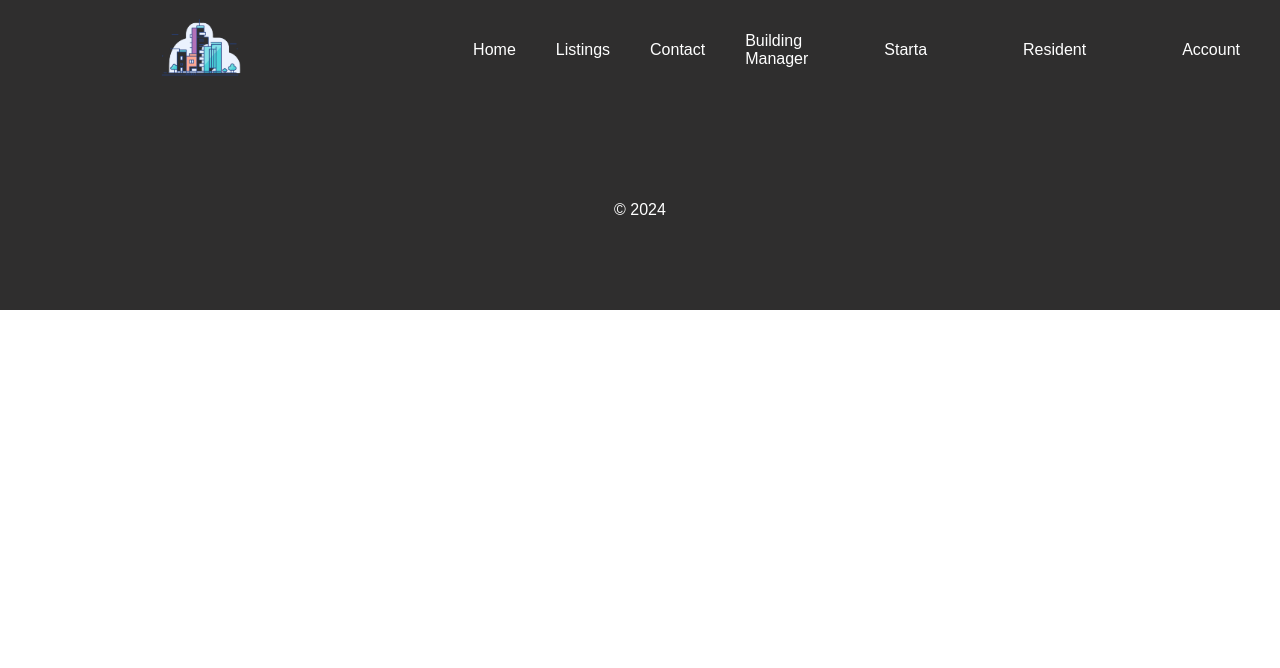
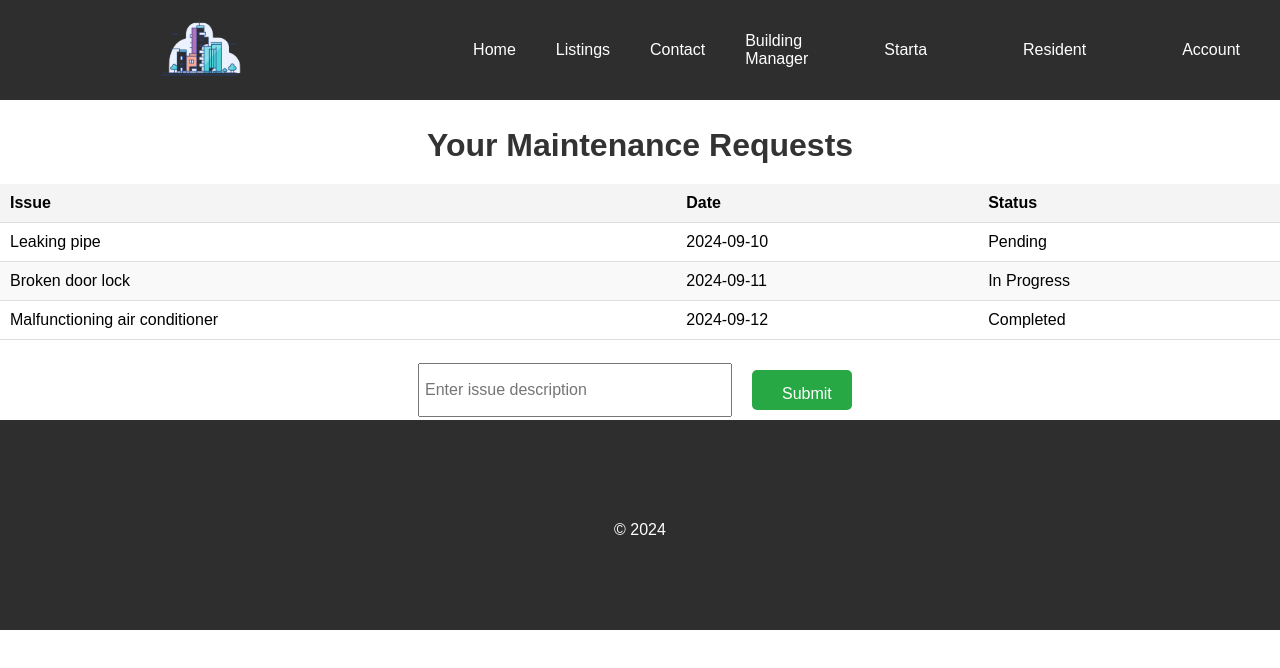
Before and after one commit to ngu892/DevOps, a React (Create React App) app: page /MaintenanceRequest in a window 1280 px wide. Shown: the top 668 px of the page. Built offline with nearby package versions, Linux system fonts and the light colour scheme.

Commit message:
added maintenancerequest function, fixed some issues from the propertyfee pages

```diff
--- a/src/App.js
+++ b/src/App.js
@@ -14,15 +14,16 @@ import MaintenanceRepair from './pages/MaintenanceRepair';
 import BuildingManager from './pages/BuildingManager';
 import PaymentMethods from './pages/PaymentMethods';
 import PaymentHistory from './pages/PaymentHistory';
+import MaintenanceRequest from './pages/MaintenanceRequest';
 import { BrowserRouter as Router, Routes, Route } from 'react-router-dom';
-
-
 import { PaymentProvider } from './context/PaymentContext';
+import { MaintenanceProvider } from './context/MaintenanceContext';
 
 function App() {
   return (
     <div className="App">
-      <PaymentProvider>
+      <MaintenanceProvider>
+       <PaymentProvider>
         <Router>
           <NavBar />
           <Routes>
@@ -39,13 +40,15 @@ function App() {
 
             <Route path="/propertyfee" element={<PropertyFee />} />
             <Route path="/MaintenanceRepair" element={<MaintenanceRepair />} />
+            <Route path="/MaintenanceRequest" element={<MaintenanceRequest />} />
 
             <Route path="/paymentmethods" element={<PaymentMethods />} />
             <Route path="/paymenthistory" element={<PaymentHistory />} />
           </Routes>
           <Footer />
         </Router>
-      </PaymentProvider>
+       </PaymentProvider>
+      </MaintenanceProvider>
     </div>
   );
 }
--- a/src/components/NavBar.js
+++ b/src/components/NavBar.js
@@ -20,6 +20,7 @@ function NavBar() {
           <div className="dropdown">
             <Link to="/Propertyfee"> Propertyfee </Link>
             <Link to="/MaintenanceRepair"> MaintenanceRepair </Link>
+            <Link to="/MaintenanceRequest"> MaintenanceRequest </Link>
           </div>
         </div>
 
--- /dev/null
+++ b/src/context/MaintenanceContext.js
@@ -0,0 +1,51 @@
+import React, { createContext, useState, useContext, useEffect } from 'react';
+
+
+const MaintenanceContext = createContext();
+
+
+export const useMaintenance = () => useContext(MaintenanceContext);
+
+
+export const MaintenanceProvider = ({ children }) => {
+
+  const getInitialRequests = () => {
+    const storedRequests = localStorage.getItem('maintenanceRequests');
+    return storedRequests ? JSON.parse(storedRequests) : [
+      { id: 1, issue: 'Leaking pipe', date: '2024-09-10', status: 'Pending' },
+      { id: 2, issue: 'Broken door lock', date: '2024-09-11', status: 'In Progress' },
+      { id: 3, issue: 'Malfunctioning air conditioner', date: '2024-09-12', status: 'Completed' }
+    ];
+  };
+
+  const [requests, setRequests] = useState(getInitialRequests);
+
+
+  useEffect(() => {
+    localStorage.setItem('maintenanceRequests', JSON.stringify(requests));
+  }, [requests]);
+
+  const updateStatus = (id, newStatus) => {
+    setRequests(prevRequests =>
+      prevRequests.map(request =>
+        request.id === id ? { ...request, status: newStatus } : request
+      )
+    );
+  };
+
+  const addRequest = (newRequest) => {
+    const newReq = {
+      id: requests.length + 1,
+      issue: newRequest,
+      date: new Date().toLocaleDateString(),
+      status: 'Pending',
+    };
+    setRequests([...requests, newReq]);
+  };
+
+  return (
+    <MaintenanceContext.Provider value={{ requests, updateStatus, addRequest }}>
+      {children}
+    </MaintenanceContext.Provider>
+  );
+};
--- a/src/pages/MaintenanceRepair.js
+++ b/src/pages/MaintenanceRepair.js
@@ -1,46 +1,14 @@
-import React, { useState, useEffect } from 'react';
+import React from 'react';
+import { useMaintenance } from '../context/MaintenanceContext';
 
 const MaintenanceRepair = () => {
-  const [requests, setRequests] = useState([
-    { id: 1, issue: 'Leaking pipe', date: '2024-09-10', status: 'Pending' },
-    { id: 2, issue: 'Broken door lock', date: '2024-09-11', status: 'In Progress' },
-    { id: 3, issue: 'Malfunctioning air conditioner', date: '2024-09-12', status: 'Completed' }
-  ]);
 
-  const [newRequest, setNewRequest] = useState('');
-  const [pendingCount, setPendingCount] = useState(0);
-  const [inProgressCount, setInProgressCount] = useState(0);
-  const [completedCount, setCompletedCount] = useState(0);
+  const { requests, updateStatus } = useMaintenance();
 
-  useEffect(() => {
-    const pending = requests.filter(request => request.status === 'Pending').length;
-    const inProgress = requests.filter(request => request.status === 'In Progress').length;
-    const completed = requests.filter(request => request.status === 'Completed').length;
 
-    setPendingCount(pending);
-    setInProgressCount(inProgress);
-    setCompletedCount(completed);
-  }, [requests]);
-
-  const updateStatus = (id, newStatus) => {
-    const updatedRequests = requests.map(request =>
-      request.id === id ? { ...request, status: newStatus } : request
-    );
-    setRequests(updatedRequests);
-  };
-
-  const handleSubmitRequest = () => {
-    if (newRequest) {
-      const newReq = {
-        id: requests.length + 1,
-        issue: newRequest,
-        date: new Date().toLocaleDateString(),
-        status: 'Pending'
-      };
-      setRequests([...requests, newReq]);
-      setNewRequest('');
-    }
-  };
+  const pendingCount = requests.filter(request => request.status === 'Pending').length;
+  const inProgressCount = requests.filter(request => request.status === 'In Progress').length;
+  const completedCount = requests.filter(request => request.status === 'Completed').length;
 
   return (
     <div>
@@ -82,17 +50,6 @@ const MaintenanceRepair = () => {
         <h3>In Progress Requests: {inProgressCount}</h3>
         <h3>Completed Requests: {completedCount}</h3>
       </div>
-
-      <div>
-        <h3>Submit a New Maintenance Request</h3>
-        <input
-          type="text"
-          placeholder="Enter issue description"
-          value={newRequest}
-          onChange={(e) => setNewRequest(e.target.value)}
-        />
-        <button onClick={handleSubmitRequest}>Submit</button>
-      </div>
     </div>
   );
 };
--- /dev/null
+++ b/src/pages/MaintenanceRequest.js
@@ -0,0 +1,53 @@
+import React, { useState } from 'react';
+import { useMaintenance } from '../context/MaintenanceContext';
+import '../styles/MaintenanceRequest.css';
+
+const MaintenanceRequest = () => {
+  const [newRequest, setNewRequest] = useState('');
+  const { requests, addRequest } = useMaintenance();
+
+  const handleSubmitRequest = () => {
+    if (newRequest) {
+      addRequest(newRequest);
+      setNewRequest('');
+    }
+  };
+
+  return (
+    <div className="maintenance-request-container">
+      {/* <h2>Submit a Maintenance Request</h2> */}
+
+      <h2>Your Maintenance Requests</h2>
+      <table>
+        <thead>
+          <tr>
+            <th>Issue</th>
+            <th>Date</th>
+            <th>Status</th>
+          </tr>
+        </thead>
+        <tbody>
+          {requests.map(request => (
+            <tr key={request.id}>
+              <td>{request.issue}</td>
+              <td>{request.date}</td>
+              <td>{request.status}</td>
+            </tr>
+          ))}
+        </tbody>
+      </table>
+
+      <div className="submit-request">
+        <input
+          type="text"
+          placeholder="Enter issue description"
+          value={newRequest}
+          onChange={(e) => setNewRequest(e.target.value)}
+        />
+        <button onClick={handleSubmitRequest}>Submit</button>
+      </div>
+    </div>
+  );
+};
+
+export default MaintenanceRequest;
--- a/src/pages/PaymentHistory.js
+++ b/src/pages/PaymentHistory.js
@@ -1,12 +1,12 @@
 import React, { useContext } from 'react';
-import { useNavigate } from 'react-router-dom'; // 导入 useNavigate 钩子
-import { PaymentContext } from '../context/PaymentContext'; // 导入支付上下文
+import { useNavigate } from 'react-router-dom';
+import { PaymentContext } from '../context/PaymentContext';
 
 const PaymentHistory = () => {
-  const { paymentHistory } = useContext(PaymentContext); // 使用上下文中的 paymentHistory
-  const navigate = useNavigate(); // 使用 useNavigate 钩子
+  const { paymentHistory } = useContext(PaymentContext);
+  const navigate = useNavigate();
 
-  // 返回到 PropertyFee 页面
+
   const handleBack = () => {
     navigate('/propertyfee');
   };
@@ -35,7 +35,7 @@ const PaymentHistory = () => {
         </tbody>
       </table>
 
-      {/* 返回按钮 */}
+
       <button onClick={handleBack} style={{ marginTop: '20px' }}>
         Return to Property Fee Management
       </button>
--- a/src/pages/PaymentMethods.js
+++ b/src/pages/PaymentMethods.js
@@ -1,13 +1,27 @@
 import React from 'react';
 import { useNavigate } from 'react-router-dom';
-import '../styles/PaymentMethods.css'; // 引入样式文件
+import { useContext } from 'react';
+import { PaymentContext } from '../context/PaymentContext';
+import '../styles/PaymentMethods.css';
 
 const PaymentMethods = () => {
   const navigate = useNavigate();
+  const { addPaymentRecord } = useContext(PaymentContext);
 
   const handlePayment = (method) => {
-    // 处理支付逻辑
-    navigate('/paymenthistory'); // 支付完成后跳转到 payment history
+
+    const newPayment = {
+      type: 'Management Fee',
+      amount: 100,
+      paymentDate: new Date().toLocaleDateString(),
+      method,
+    };
+
+
+    addPaymentRecord(newPayment);
+
+
+    navigate('/paymenthistory');
   };
 
   return (
--- a/src/pages/Propertyfee.js
+++ b/src/pages/Propertyfee.js
@@ -1,6 +1,6 @@
 import React, { useState, useEffect } from 'react';
 import { useNavigate } from 'react-router-dom';
-import '../styles/PropertyFee.css'; // 引入样式文件
+import '../styles/PropertyFee.css';
 
 const PropertyFee = () => {
   const [fees, setFees] = useState([
--- /dev/null
+++ b/src/styles/MaintenanceRequest.css
@@ -0,0 +1,32 @@
+.maintenance-request-container {
+    text-align: center;
+  }
+
+  .submit-request {
+    margin-top: 20px;
+    display: flex;
+    justify-content: center;
+    align-items: center;
+  }
+
+  .submit-request input {
+    width: 300px;
+    height: 40px;
+    margin-right: 10px;
+    padding: 5px;
+    font-size: 16px;
+  }
+
+  .submit-request button {
+    width: 100px;
+    height: 40px;
+    background-color: #28a745;
+    color: white;
+    border: none;
+    cursor: pointer;
+    font-size: 16px;
+  }
+
+  .submit-request button:hover {
+    background-color: #218838;
+  }
--- a/src/styles/NavBar.css
+++ b/src/styles/NavBar.css
@@ -144,3 +144,28 @@
     color: white;
     font-size: 16px;
 }
+
+
+.starta {
+    position: relative;
+    margin-left: 16px;
+}
+
+.starta:hover .dropdown {
+    display: block;
+}
+
+.starta .dropdown {
+    position: absolute;
+    top: 100%;
+    left: -20%;
+    display: none;
+    background-color: rgb(74, 72, 72);
+}
+
+.starta .dropdown a {
+    display: block;
+    text-decoration: none;
+    color: white;
+    font-size: 16px;
+}
--- a/src/styles/PaymentMethods.css
+++ b/src/styles/PaymentMethods.css
@@ -1,10 +1,10 @@
-/* src/styles/PaymentMethods.css */
+
 .container {
     display: flex;
     flex-direction: column;
     align-items: center;
     justify-content: center;
-    min-height: 80vh; /* 让页面内容占据视口的高度，保证垂直居中 */
+    min-height: 80vh;
     text-align: center;
   }
 
```
